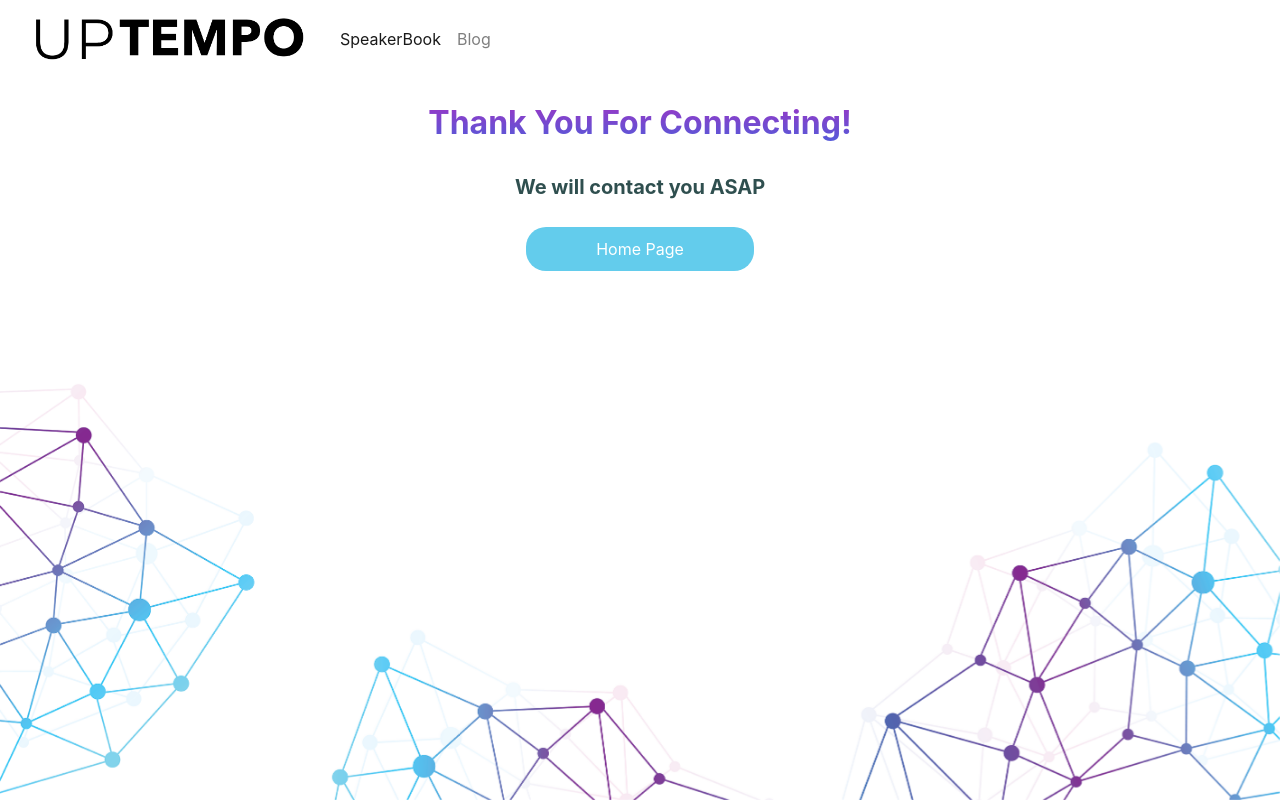
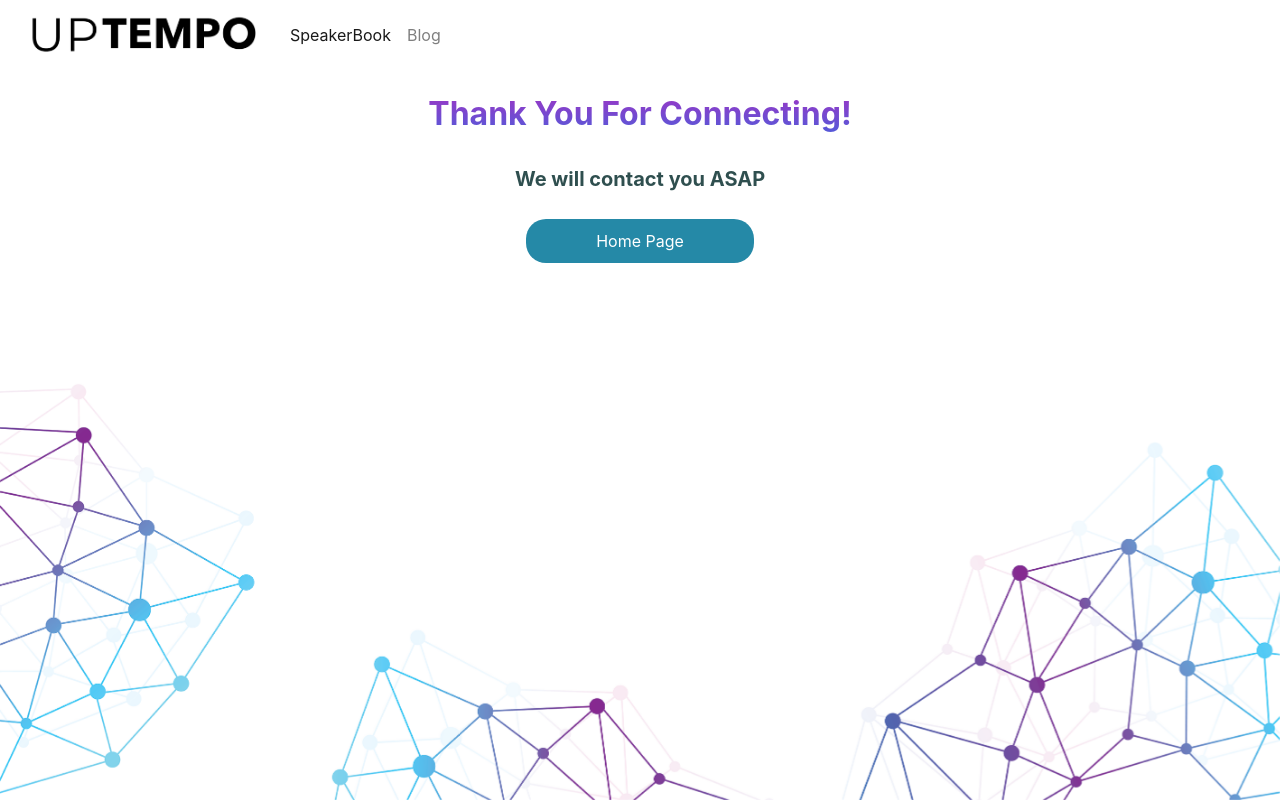
Before and after one commit to shornbeek/uptempo, a plain HTML site: page contact.html in a window 1280 px wide. Drawn offline with nearby package versions, Linux system fonts and the light colour scheme.

Commit message:
build 2.o

```diff
--- a/contact.html
+++ b/contact.html
@@ -85,20 +85,8 @@
             padding: 25px 10% 25px 10%;
         }
 
-        .atagbut {
-            background-color: rgb(99, 204, 236);
-            border: none;
-            color: white;
-            padding: 10px 70px;
-            text-align: center;
-            text-decoration: none;
-            display: inline-block;
-            margin: 20px 12px;
-            cursor: pointer;
-            border-radius: 20px;
-        }
-        .atagbuta {
-            background-color: rgb(83, 83, 83);
+     .atagbut {
+            background-color: rgb(37, 137, 167);
             border: none;
             color: white;
             padding: 10px 70px;
@@ -110,8 +98,9 @@
             border-radius: 20px;
         }
 
+
         .navbar-brand {
-            width: 300px;
+            width: 250px;
         }
 
 
```
Also changed, not shown: blog.html (+1 -1 lines), index.html (+3 -3 lines), speakerbook.html (+9 -2 lines).
